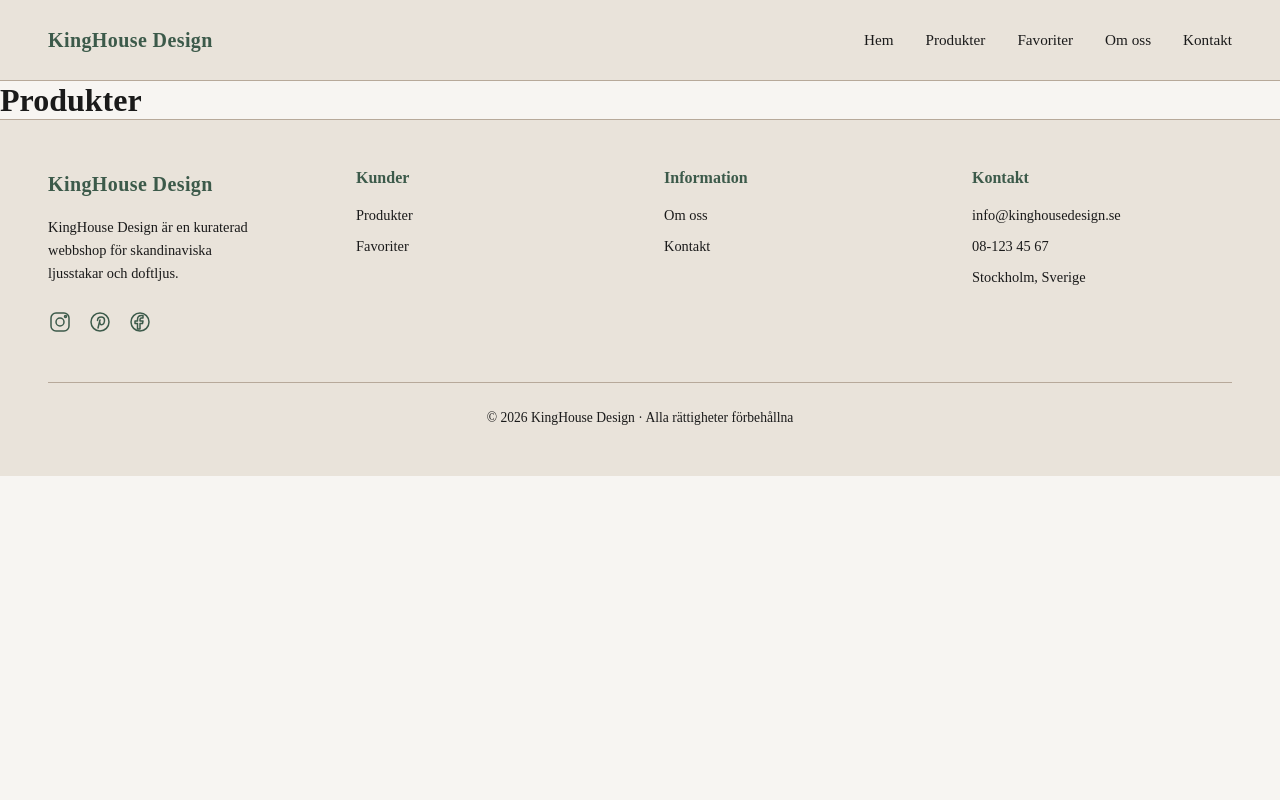
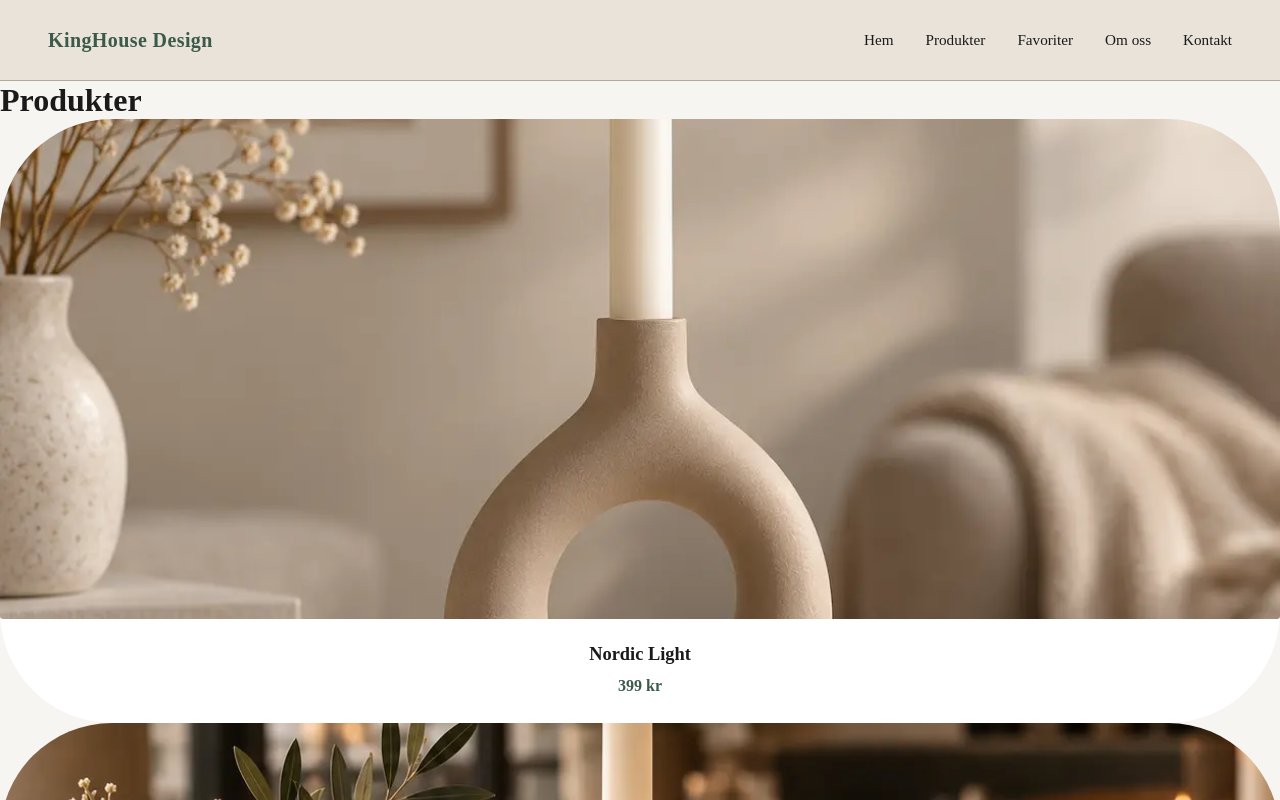
Before and after one commit to KingaSzayer-Iths/kinghouse-nextjs, a Next.js app: page /products in a window 1280 px wide. Shown: the top 800 px of the page. Built offline with nearby package versions, Linux system fonts and the light colour scheme; data requests are answered from the project's data file.

Commit message:
display all products on products page

```diff
--- a/src/app/products/page.tsx
+++ b/src/app/products/page.tsx
@@ -1,8 +1,18 @@
-export default function ProductsPage() {
+import ProductCard from "@/components/ProductCard/ProductCard";
+import { getProducts } from "@/lib/products";
+
+export default async function ProductsPage() {
+  // Hämtar alla produkter från mock-API
+  const products = await getProducts();
   return (
     <main id="main-content">
-      {/* Tillfälligt innehåll tills produktsidan byggs */}
       <h1>Produkter</h1>
+      <div className="productGrid">
+        {/* Hela sortimentet ska visas */}
+        {products.map((product) => (
+          <ProductCard key={product.id} product={product} />
+        ))}
+      </div>
     </main>
   );
 }
```
